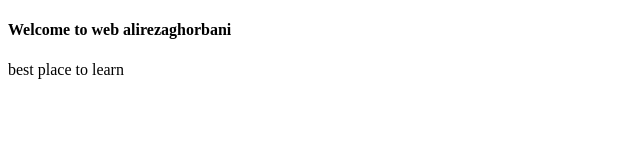
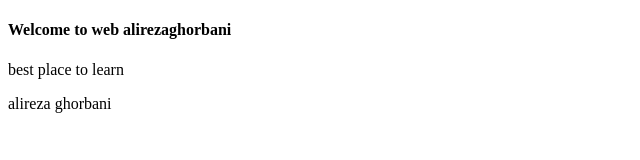
Before and after one commit to ghorbanialireza/VSCode-git, a plain HTML site: page index.html in a window 1280 px wide. Shown: the whole page, without its empty margins (0-640 px from the left). Drawn offline with Linux system fonts and the light colour scheme.

Commit message:
html.indexn added2

```diff
--- a/index.html
+++ b/index.html
@@ -9,6 +9,7 @@
     <div>
       <h4>Welcome to web alirezaghorbani</h4>
       <p>best place to learn</p>
+      <p>alireza ghorbani</p>
     </div>
   </body>
 </html>
```
